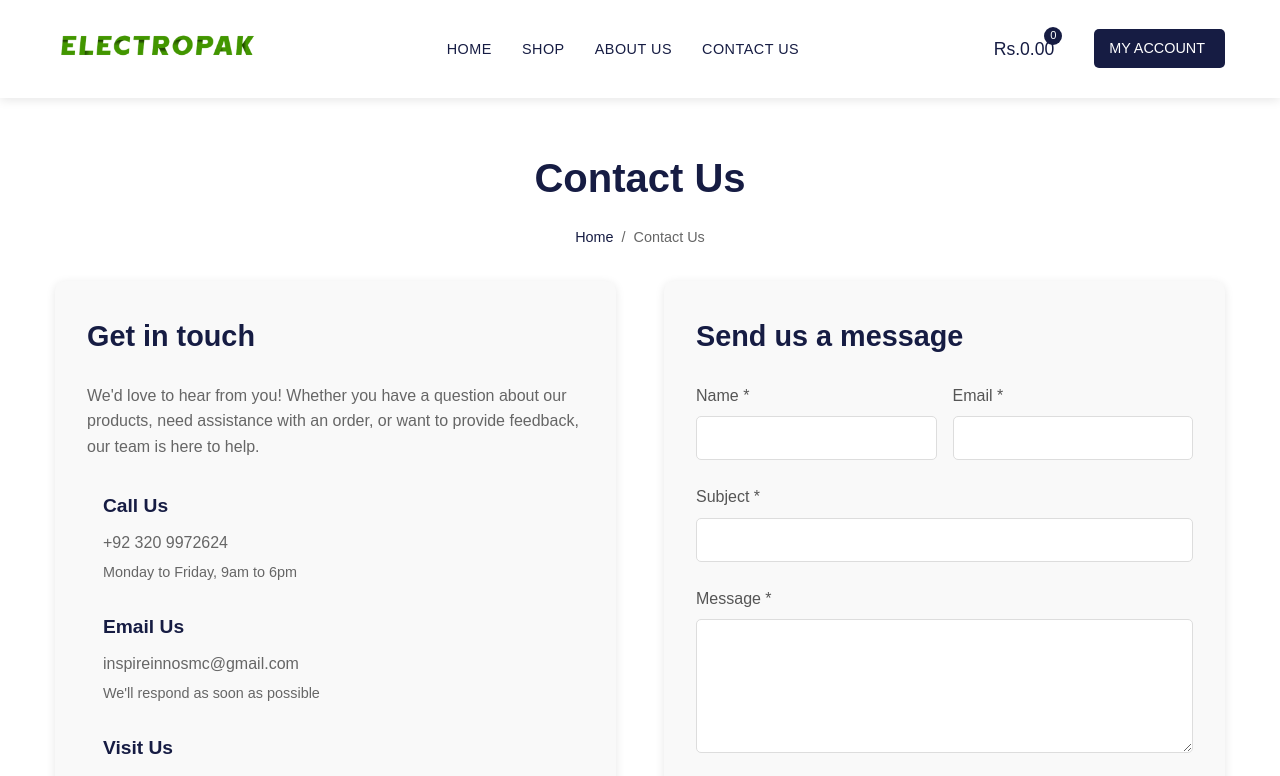
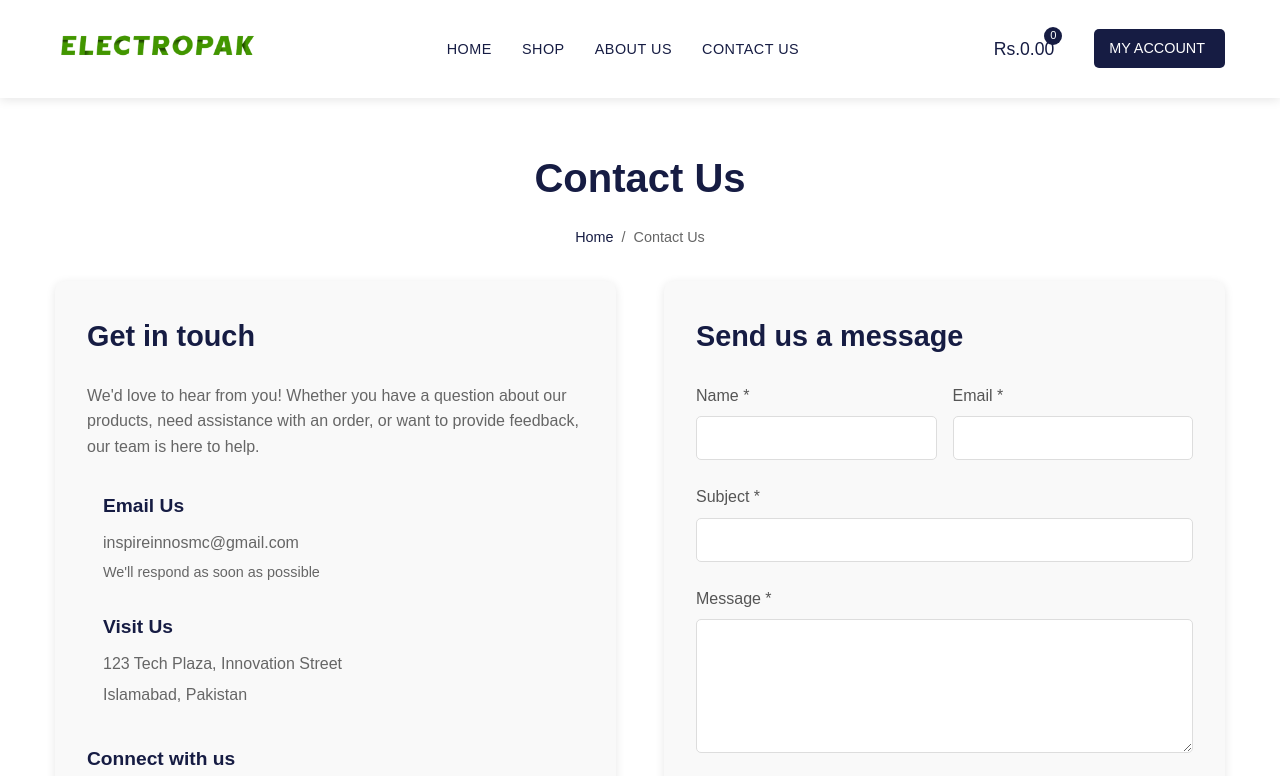
Before and after one commit to xxxxlu/macshop, a Vue app: page /contact in a window 1280 px wide. Shown: the top 776 px of the page. Built offline with nearby package versions, Linux system fonts and the light colour scheme.

Commit message:
feat: 手机号

```diff
--- a/src/views/Contact.vue
+++ b/src/views/Contact.vue
@@ -16,14 +16,6 @@
           <p>We'd love to hear from you! Whether you have a question about our products, need assistance with an order, or want to provide feedback, our team is here to help.</p>
 
           <div class="contact-methods">
-            <div class="contact-method">
-              <i class="fas fa-phone-alt"></i>
-              <div class="method-details">
-                <h3>Call Us</h3>
-                <p>+92 320 9972624</p>
-                <p class="detail-note">Monday to Friday, 9am to 6pm</p>
-              </div>
-            </div>
 
             <div class="contact-method">
               <i class="fas fa-envelope"></i>
```
